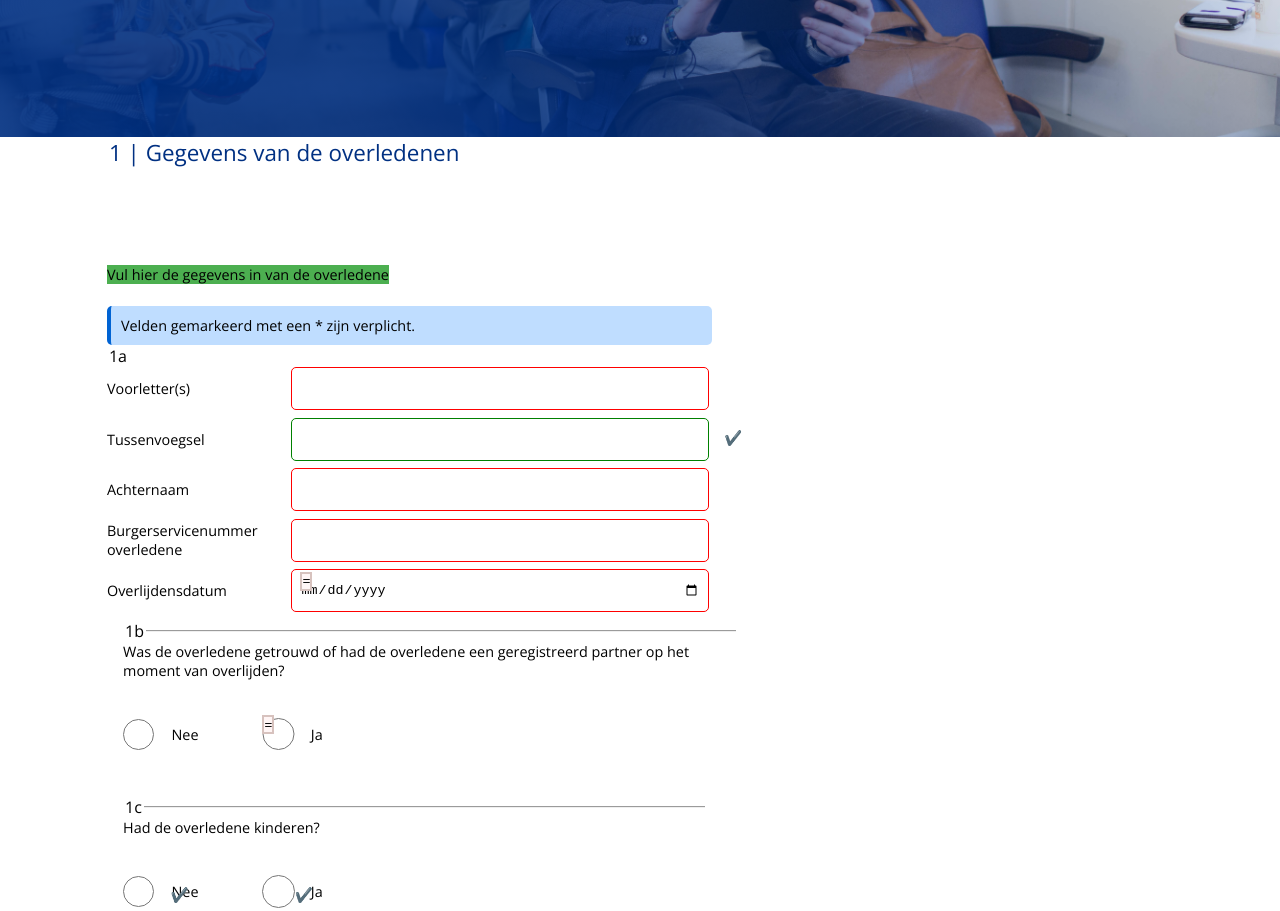
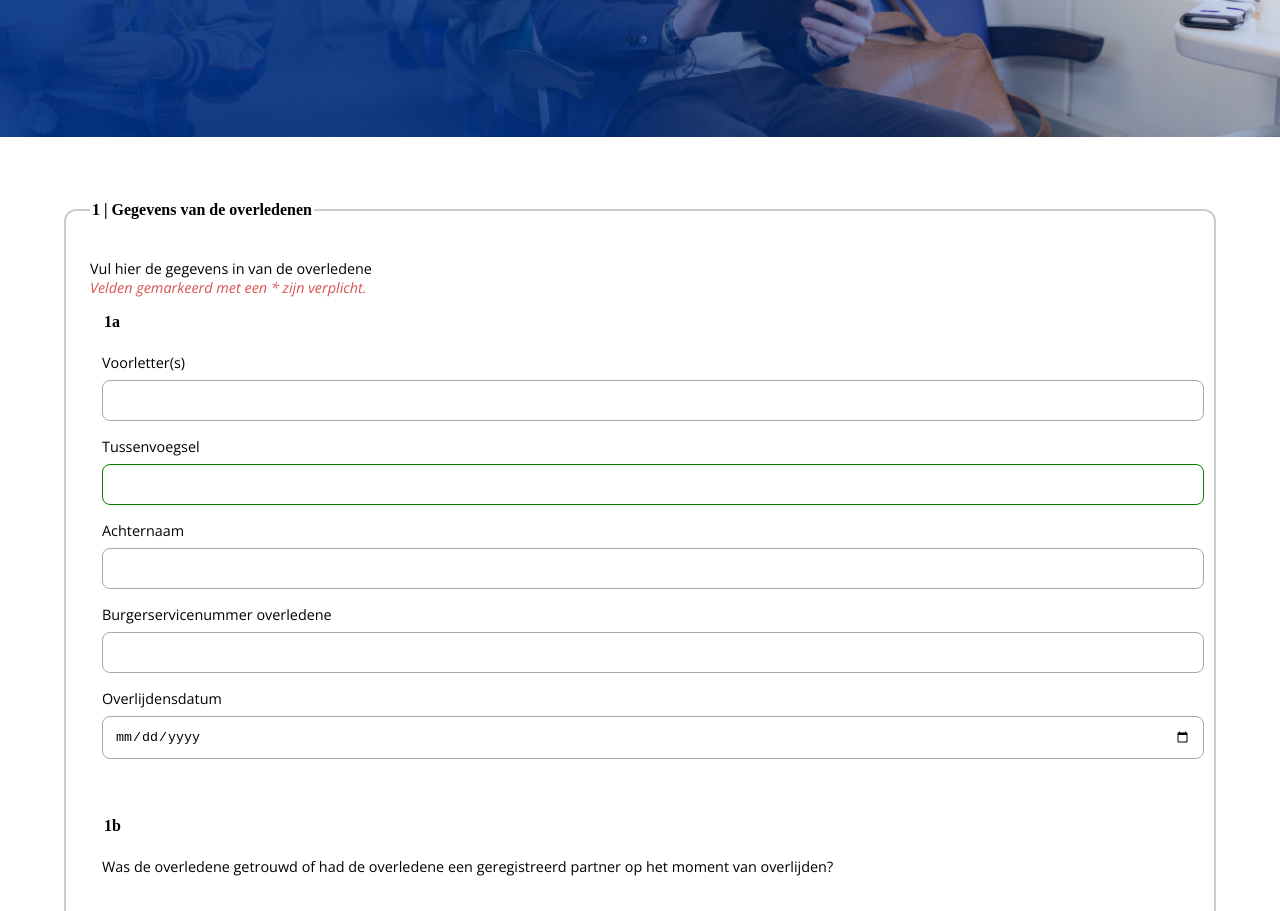
Before and after one commit to lisamandemakers/browserTechLisaMandemakers, a plain HTML site: page index.html in a window 1280 px wide. Shown: the part 273-1184 px from the top of the page. Drawn offline with nearby package versions, Linux system fonts and the light colour scheme.

Commit message:
bsn validation + new form style

```diff
--- a/index.html
+++ b/index.html
@@ -57,7 +57,7 @@
                     <label>
                         <span>Burgerservicenummer
                             overledene</span>
-                        <input type="text" name="achternaam" required >
+                        <input class="bsn" type="text" name="achternaam" required pattern="\d{9}" title="Er mogen alleen 9 cijfers ingevoerd worden" >
                     </label>
 
                     <!-- Overlijdensdatum -->
@@ -147,7 +147,7 @@
                             <!-- Gebruiker kan nu verder met vraag 2 -->
                             <label><input type="radio" name="1d-a" value="nee-1d-a" id="">Nee</label>
                             <!-- Klap vervolg vragen uit -->
-                            <label><input type="radio" name="1d-a" value="ja-1d-a" id="">Ja</label>
+                            <label><input type="radio" name="1d-a" value="ja-1d-a" id="" checked>Ja</label>
                         </div>
                         <fieldset class="fieldset-1d-2">
                             <!-- Gegevens notaris -->
--- a/styles/style.css
+++ b/styles/style.css
@@ -48,7 +48,6 @@
     }
 }
 
-
 * {
     margin: 0;
 }
@@ -79,7 +78,6 @@ nav {
     display: flex;
     align-items: center;
     justify-content: space-between;
-    /* padding: 0 20px; */
 }
 
 nav svg {
@@ -91,7 +89,6 @@ nav svg {
 
 nav svg:hover {
     fill: var(--color-yellow);
-
 }
 
 .nav-icons {
@@ -102,7 +99,6 @@ nav svg:hover {
 .nav-icons img {
     cursor: pointer;
 }
-
 
 /*
 //////////////////////////////////////////////////////////
@@ -121,8 +117,6 @@ section:first-of-type {
     background-repeat: no-repeat;
     display: flex;
     align-items: center;
-
-
 }
 
 @media screen and (min-width: 768px) {
@@ -131,7 +125,6 @@ section:first-of-type {
     }
 }
 
-/* Voor desktops: verhoog de hoogte naar 600px */
 @media screen and (min-width: 1024px) {
     section:first-of-type {
         height: 350px;
@@ -147,133 +140,96 @@ section:first-of-type>h1 {
 }
 
 
-/*
-//////////////////////////////////////////////////////////
----------------------✨✨✨ FORM ✨✨✨---------------------
-/////////////////////////////////////////////////////// */
-/* form */
-form {
-    display: flex;
-    max-width: 1200px;
-    align-items: center;
-    justify-content: center;
-    width: fit-content;
+.logo {
+    width: 50px;
+    height: auto;
 }
 
-/* all fieldsets */
-fieldset {
-    border-bottom: 5px;
-    border-left: 5px;
-    border-right: 0px;
-    margin: 0;
-    padding: 0;
-    width: 95%;
-}
-
-/* all legends */
-legend {
-    font-family: var(--font-primary);
-}
-
-/* all labels */
-label {
-    display: block;
-    /* Zorgt ervoor dat de label boven de input komt */
-    margin-bottom: 0.5em;
-    text-align: left;
-    position: relative;
-    /* Ruimte tussen label en input */
-}
-
-/* main fieldset */
-.main-fieldset {
-    border: none;
-    display: flex;
-    /* background-color: purple; */
-    padding: 10% 5%;
-    max-width: 1200px;
-    width: fit-content;
-    align-items: center;
-    justify-content: center;
-    flex-direction: column;
-    margin-top: 6em;
-    margin: 0 5vw;
-}
-
-/* legend in main fieldset */
-.main-fieldset>legend {
-    font-size: 1.4em;
-    color: var(--color-blue);
-    font-weight: 400;
-}
-
-/* inputs in 1a and 1d */
-.main-fieldset .fieldset-1a,
-.fieldset-1d-2 input {
-    border: none;
-    gap: 100px;
-    width: 100%;
-    max-width: 1200px;
+.nav-icons img {
+    width: 35px;
+    height: 35px;
+    margin-left: 1rem;
+    cursor: pointer;
 }
 
 
-
-.fieldset-1a input,
-.fieldset-1d-2 input {
-    width: 90%;
-    /* min-width: 300px; */
-    padding: 8px;
-    border: 1px solid var(--grey50);
-    border-radius: 5px;
-    height: 1.9em;
+h1 {
+    font-size: 2rem;
+    color: #333;
+    margin-bottom: 1.5rem;
 }
 
-/* Voor grotere schermen (tablet en desktop) */
-@media (min-width: 725px) {
-    label {
-        display: flex;
-        align-items: center;
-        gap: 10%;
-        /* Ruimte tussen label en input */
-    }
+fieldset {
+    border: none;
+    margin-bottom: 2rem;
+}
 
-    label span {
-        width: 120px;
-        /* Zorgt ervoor dat alle labels even breed zijn */
-        text-align: left;
-        /* Optioneel: Uitlijning van tekst */
-    }
+legend {
+    font-weight: bold;
+    margin-bottom: 1rem;
+}
 
-    input {
-        width: 90%;
-        max-width: 400px;
-    }
+label {
+    display: block;
+    margin-bottom: 1rem;
+}
+
+input[type="text"],
+input[type="date"] {
+    width: 100%;
+    padding: 0.75rem;
+    margin-top: 0.5rem;
+    border: 1px solid #aaa;
+    border-radius: 8px;
+}
+
+.radio-btn-container {
+    display: flex;
+    gap: 1rem;
+    margin-top: 0.5rem;
+}
+
+button[type="submit"] {
+    background-color: #4CAF50;
+    color: white;
+    padding: 0.75rem 1.5rem;
+    border: none;
+    border-radius: 8px;
+    cursor: pointer;
+    font-size: 1rem;
+}
+
+button[type="submit"]:hover {
+    background-color: #45a049;
 }
 
 .melding {
-    margin-top: 1.5em;
-    background-color: #2189ff49;
-    /* height:3em; */
-    padding: 10px;
-    width: 90%;
-    border-radius: 5px;
-    border-left: 4px solid var(--color-light-blue);
-    align-self: flex-start;
-    /* margin-bottom: 1em; */
+    font-style: italic;
+    color: #d9534f;
+    margin-bottom: 1rem;
 }
 
-.main-fieldset>p:first-of-type {
-    align-self: flex-start;
-    margin-top: 0.8em;
-    background-color: #4caf50;
+.main-fieldset {
+    padding: 1.5rem;
+    border: 2px solid #ccc;
+    border-radius: 12px;
+    margin: 0 5%;
+    margin-top: 4em;
+}
 
+.fieldset-1a, .fieldset-1b-2, .fieldset-1c-2, .fieldset-1c-3, .fieldset-1d-2 {
+    margin-top: 1rem;
 }
 
 /* uitklap vragen */
 
 .fieldset-1b-2 {
     display: none;
+    background-color: #009A42;
 }
+
+
+
 
 body:has([value="ja-1b-a"]:checked) .fieldset-1b-2 {
     display: block;
@@ -317,25 +273,13 @@ body:has([value="ja-1d-a"]:checked) .fieldset-1d-2 {
 
 }
 
-/* validation */
-/* Style alle required velden */
-input:required::after {
-    content: "=";
-    position: absolute;
-    border: 2px solid #d7c2be;
-    /* Roodachtige rand */
-    background-color: #fff5f5;
-    /* Lichtrode achtergrond */
-    accent-color: var(--color-blue);
-    bottom: 50%;
-}
 
 
-input:required:user-valid ::after {
+/* input:required:user-valid ::after {
     content: "hoi";
     position: absolute;
     left: 50%;
-}
+} */
 
 /* Specifieke stijl als het veld leeg is en niet valid */
 input:required:user-invalid {
@@ -352,7 +296,7 @@ input:required:user-valid {
 
 
 
-input {
+/* input {
     padding: 10px;
     width: 300px;
     border: 2px solid #ccc;
@@ -373,7 +317,7 @@ label:has(input:valid)::after {
 }
 
 /* Fout ingevuld */
-input:invalid {
+input:user-invalid {
     border-color: red;
 }
 
@@ -384,3 +328,40 @@ label:has(input:user-invalid)::after {
     top: 10px;
     background-color: yellow;
 }
+
+input {
+    outline: none;
+    border: 1px solid #ccc; /* Set a default border if you want */
+  }
+
+
+/* bsn invalid */
+
+.bsn {
+    position: relative;
+}
+  .bsn:focus:invalid {
+    border: 2px solid #9a0000;
+
+  }
+
+  .bsn:valid {
+    border: 2px solid var(--color-green);
+  }
+
+
+
+  label:has(.bsn:focus)::after {
+    content: "BSN moet 9 cijfers bevatten";
+
+    /* height:3em; */
+    padding: 3px;
+    width:400px;
+    border-radius: 5px;
+    border-left: 4px solid var(--color-red);
+    align-self: flex-start;
+    width: fit-content;
+    background-color: #f8c7c5;
+    position: absolute;
+    transform: translateY(10px); /* Push it down for visibility */
+}
```
Also changed, not shown: 1 other file.
